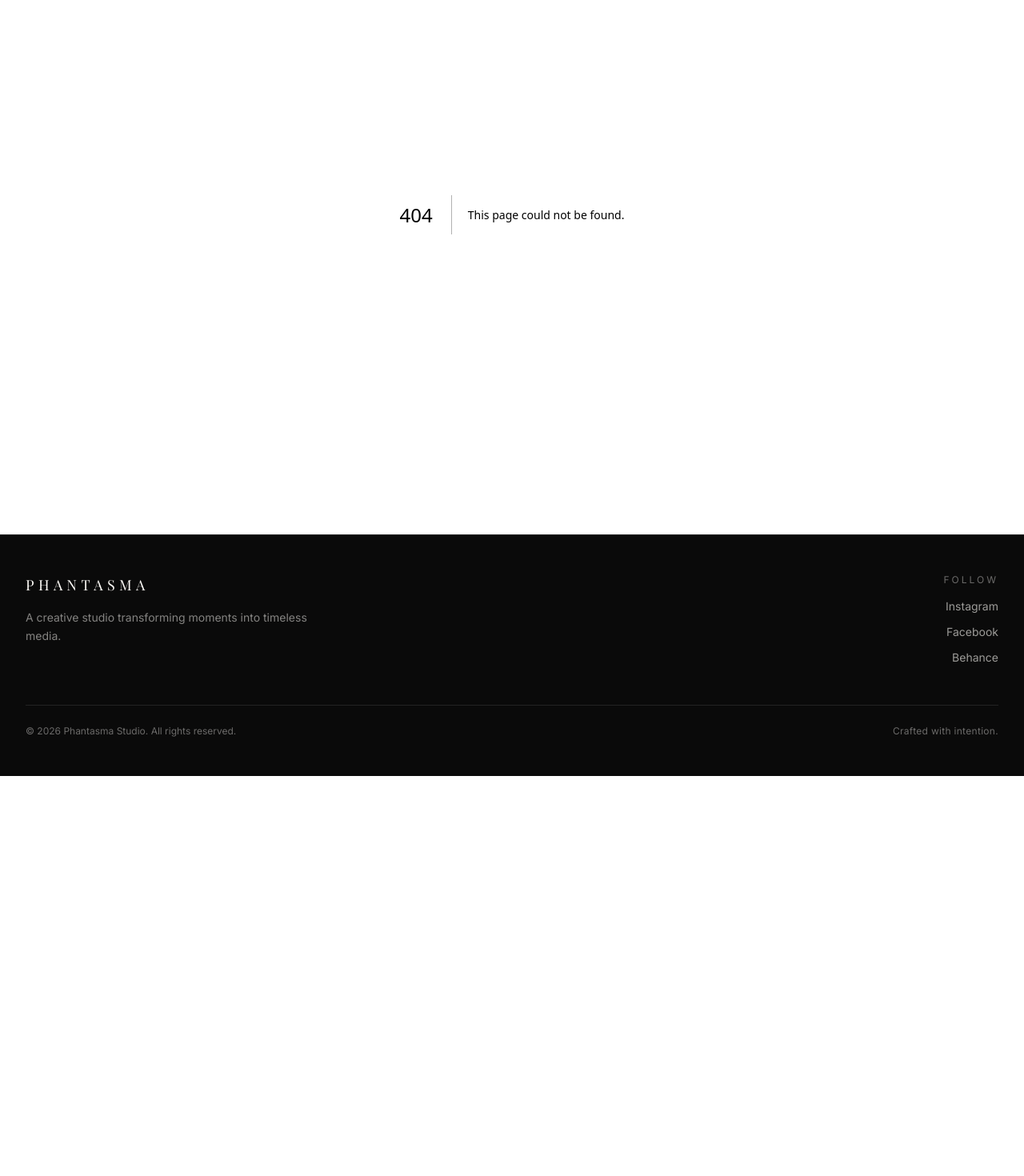
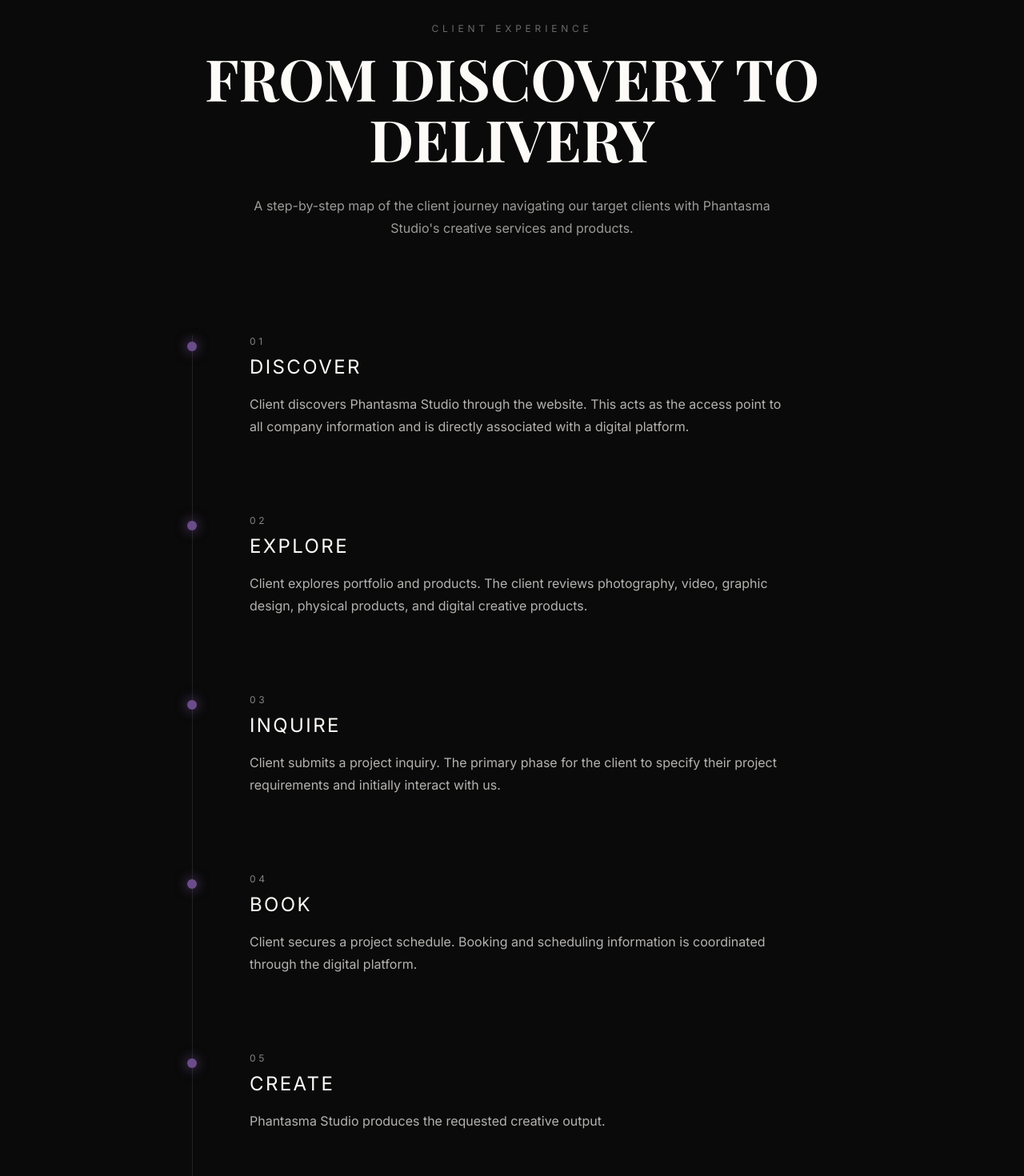
Before and after one commit to pj-c0der/PHANTASMA, a Next.js app in the folder frontend/: page /experience in a window 1280 px wide. Before the commit this address had no page. Shown: the part 132-1602 px from the top of the page at 80% size. Before the commit the page ends 1102 px from the top, so only its background shows below. Built offline with nearby package versions, Linux system fonts and the light colour scheme; a web font is replaced by a local one.

Commit message:
feat: implement client experience page with vertical animated timeline

```diff
--- /dev/null
+++ b/frontend/src/app/experience/page.tsx
@@ -0,0 +1,176 @@
+"use client";
+
+import Link from "next/link";
+import { motion } from "framer-motion";
+
+type TimelineStep = {
+  step: string;
+  title: string;
+  desc: string;
+};
+
+const timeline: TimelineStep[] = [
+  {
+    step: "01",
+    title: "DISCOVER",
+    desc: "Client discovers Phantasma Studio through the website. This acts as the access point to all company information and is directly associated with a digital platform.",
+  },
+  {
+    step: "02",
+    title: "EXPLORE",
+    desc: "Client explores portfolio and products. The client reviews photography, video, graphic design, physical products, and digital creative products.",
+  },
+  {
+    step: "03",
+    title: "INQUIRE",
+    desc: "Client submits a project inquiry. The primary phase for the client to specify their project requirements and initially interact with us.",
+  },
+  {
+    step: "04",
+    title: "BOOK",
+    desc: "Client secures a project schedule. Booking and scheduling information is coordinated through the digital platform.",
+  },
+  {
+    step: "05",
+    title: "CREATE",
+    desc: "Phantasma Studio produces the requested creative output.",
+  },
+  {
+    step: "06",
+    title: "DELIVER",
+    desc: "Client receives the completed output.",
+  },
+];
+
+export default function ExperiencePage() {
+  return (
+    <div className="bg-brand-black">
+      {/* Header */}
+      <section className="px-6 pb-20 pt-40 lg:px-8">
+        <div className="mx-auto max-w-4xl text-center">
+          <motion.p
+            initial={{ opacity: 0, y: 20 }}
+            whileInView={{ opacity: 1, y: 0 }}
+            viewport={{ once: true }}
+            transition={{ duration: 0.8, delay: 0.1, ease: "easeOut" }}
+            className="text-xs uppercase tracking-[0.4em] text-brand-ivory/40"
+          >
+            CLIENT EXPERIENCE
+          </motion.p>
+          <motion.h1
+            initial={{ opacity: 0, y: 20 }}
+            whileInView={{ opacity: 1, y: 0 }}
+            viewport={{ once: true }}
+            transition={{ duration: 0.8, delay: 0.25, ease: "easeOut" }}
+            className="mt-4 font-serif text-5xl font-bold leading-[1.05] text-brand-ivory md:text-7xl"
+          >
+            FROM DISCOVERY TO DELIVERY
+          </motion.h1>
+          <motion.p
+            initial={{ opacity: 0, y: 20 }}
+            whileInView={{ opacity: 1, y: 0 }}
+            viewport={{ once: true }}
+            transition={{ duration: 0.8, delay: 0.4, ease: "easeOut" }}
+            className="mx-auto mt-8 max-w-2xl text-sm leading-7 text-brand-ivory/60 sm:text-base"
+          >
+            A step-by-step map of the client journey navigating our target
+            clients with Phantasma Studio&apos;s creative services and products.
+          </motion.p>
+        </div>
+      </section>
+
+      {/* Timeline */}
+      <section className="bg-brand-black">
+        <div className="relative mx-auto max-w-4xl px-6 py-10">
+          {/* Track (observed for the draw animation) */}
+          <motion.div
+            aria-hidden="true"
+            initial="hidden"
+            whileInView="visible"
+            viewport={{ once: true, amount: 0 }}
+            className="absolute bottom-10 left-8 top-10 w-px overflow-hidden md:left-12"
+          >
+            <motion.div
+              variants={{ hidden: { height: 0 }, visible: { height: "100%" } }}
+              transition={{ duration: 1.5, ease: "easeInOut" }}
+              className="w-full bg-brand-ivory/10"
+            />
+          </motion.div>
+
+          {timeline.map((item) => (
+            <div
+              key={item.step}
+              className="relative mb-24 flex gap-8 pl-16 last:mb-0 md:gap-16 md:pl-24"
+            >
+              <motion.div
+                initial={{ scale: 0 }}
+                whileInView={{ scale: 1 }}
+                viewport={{ once: true, amount: 0.5 }}
+                transition={{ delay: 0.3, duration: 0.3, ease: "easeOut" }}
+                aria-hidden="true"
+                className="absolute left-0.5 top-2 z-10 h-3 w-3 rounded-full bg-brand-violet shadow-[0_0_14px_2px_rgba(107,76,138,0.55)] md:left-[18px]"
+              />
+
+              <motion.div
+                initial={{ opacity: 0, x: 30 }}
+                whileInView={{ opacity: 1, x: 0 }}
+                viewport={{ once: true, amount: 0.3 }}
+                transition={{ duration: 0.6, delay: 0.2, ease: "easeOut" }}
+                className="w-full"
+              >
+                <p className="text-xs tracking-[0.3em] text-brand-ivory/50">
+                  {item.step}
+                </p>
+                <h3 className="mt-2 text-2xl uppercase tracking-widest text-brand-ivory">
+                  {item.title}
+                </h3>
+                <p className="mt-4 max-w-2xl text-sm leading-7 text-brand-ivory/70 sm:text-base">
+                  {item.desc}
+                </p>
+              </motion.div>
+            </div>
+          ))}
+        </div>
+      </section>
+
+      {/* CTA */}
+      <section className="border-t border-brand-ivory/10 px-6 py-32 text-center lg:px-8">
+        <motion.div
+          initial={{ opacity: 0, y: 30 }}
+          whileInView={{ opacity: 1, y: 0 }}
+          viewport={{ once: true, amount: 0.3 }}
+          transition={{ duration: 0.8, ease: "easeOut" }}
+          className="mx-auto max-w-5xl"
+        >
+          <p className="text-xs uppercase tracking-[0.4em] text-brand-ivory/40">
+            THE DIFFERENCE
+          </p>
+          <h2 className="my-6 font-serif text-4xl leading-tight text-brand-ivory md:text-5xl">
+            TECHNOLOGY ENABLES THE CONNECTION. CREATIVITY DELIVERS THE VALUE.
+          </h2>
+          <p className="mx-auto max-w-3xl text-sm leading-7 text-brand-ivory/60 sm:text-base">
+            The Phantasma Studio website functions as more than an online
+            portfolio; it connects the end-to-end creative workflow with
+            technology to bring stories to life by facilitating discovery,
+            communication, booking, and delivery in an integrated environment.
+          </p>
+
+          <div className="mt-10 flex flex-col items-center justify-center gap-4 sm:flex-row">
+            <Link
+              href="/book"
+              className="rounded-full bg-brand-violet px-8 py-3 text-xs font-semibold uppercase tracking-[0.15em] text-brand-ivory transition-colors hover:bg-brand-violet/85"
+            >
+              START A PROJECT
+            </Link>
+            <Link
+              href="/services"
+              className="rounded-full border border-brand-ivory/20 px-8 py-3 text-xs font-semibold uppercase tracking-[0.15em] text-brand-ivory transition-colors hover:bg-white/5"
+            >
+              VIEW SERVICES
+            </Link>
+          </div>
+        </motion.div>
+      </section>
+    </div>
+  );
+}
```
